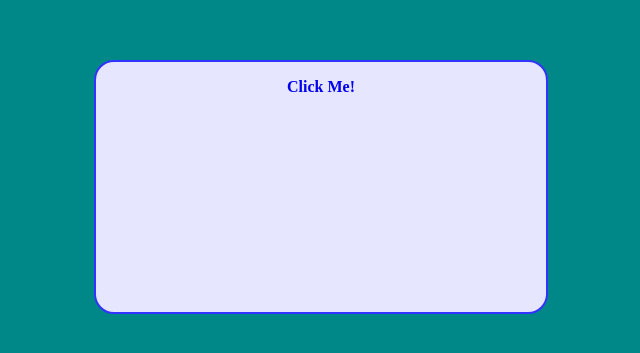
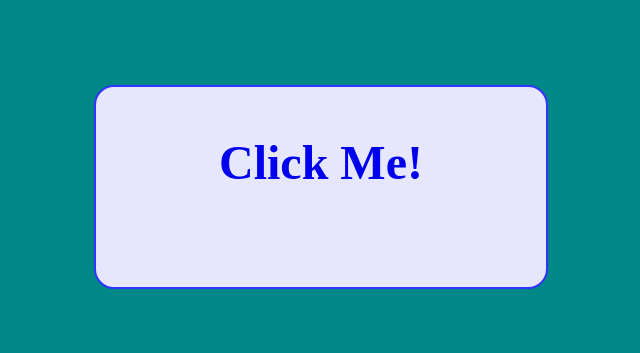
Before and after one commit to jexpearce/jex, a plain HTML site: page jex2.html in a window 1280 px wide. Shown: the part 213-566 px from the top of the page, without its empty margins (319-959 px from the left). Drawn offline with Linux system fonts and the light colour scheme.

Commit message:
Update jex2.css

```diff
--- a/jex2.css
+++ b/jex2.css
@@ -8,7 +8,7 @@ body{
 
 .button{
     width:450px;
-    height: 250px;
+    height: 200px;
     border:2px solid #3333ff;
     border-radius: 20px;
     background-color: #e6e6ff;
@@ -21,6 +21,7 @@ body{
     font-family: avenir;
     font-weight: bold;
     text-decoration: none;
+    font-size: 48px;
 }
 
 div:hover{
```
